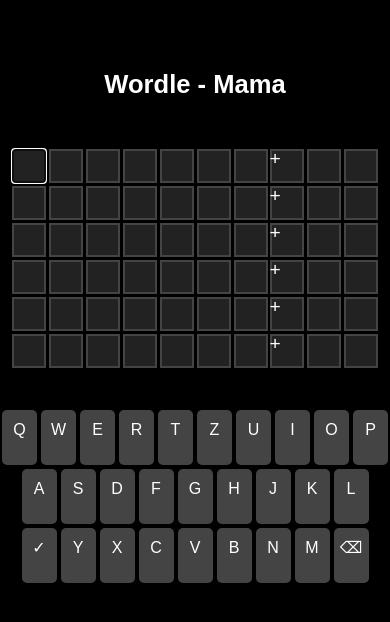
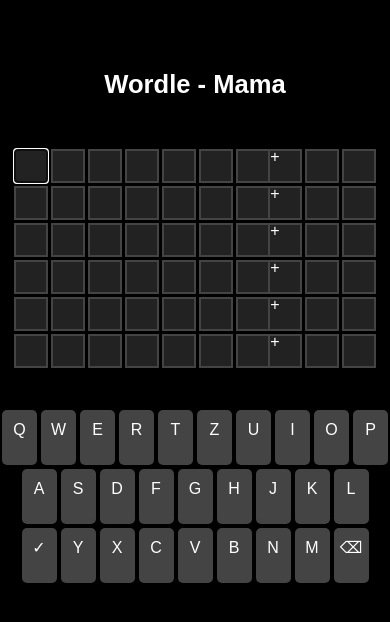
Before and after one commit to heithi/mamageburtstag, a plain HTML site: page index.html in a window 390 px wide. Drawn offline with Linux system fonts and the light colour scheme.

Commit message:
Update style.css

```diff
--- a/style.css
+++ b/style.css
@@ -129,13 +129,24 @@
     font-size: 1rem; /* Schriftgröße anpassen */
     margin: 2px 1px; /* Kein zusätzlicher Abstand zwischen den Tasten */
   }
-  /* Spezielle Anpassung für das "+" bei kleinen Bildschirmen */
 
-    .cell:nth-child(8), .cell:nth-child(19), .cell:nth-child(30), .cell:nth-child(41), .cell:nth-child(52), .cell:nth-child(63) {
-      left: 7px; /* Positionierung auf der X-Achse */
-      width: 20px; /* Kleinere Breite */
-      height: 20px; /* Kleinere Höhe */
+  .cell:nth-child(8),
+  .cell:nth-child(19),
+  .cell:nth-child(30),
+  .cell:nth-child(41),
+  .cell:nth-child(52),
+  .cell:nth-child(63) {
+    width: 16px;  /* Kleinere Breite des "+" */
+    height: 16px; /* Kleinere Höhe */
+    font-size: 1rem; /* Kleinere Schriftgröße */
+    left: 4px;  /* Etwas links verschieben */
+    background-color: transparent;  /* Hintergrund transparent */
+    border: none;  /* Kein Rand */
+  }
 
-    }
-
+  /* Anpassung der Zellen und Abstand für das "+" */
+  .grid {
+    grid-template-columns: repeat(6, 1fr) 10px repeat(4, 1fr); /* Platz für Lücke bei Feld 8 */
+    grid-gap: 3px;  /* Weniger Abstand zwischen den Zellen */
+  }
 }
```
